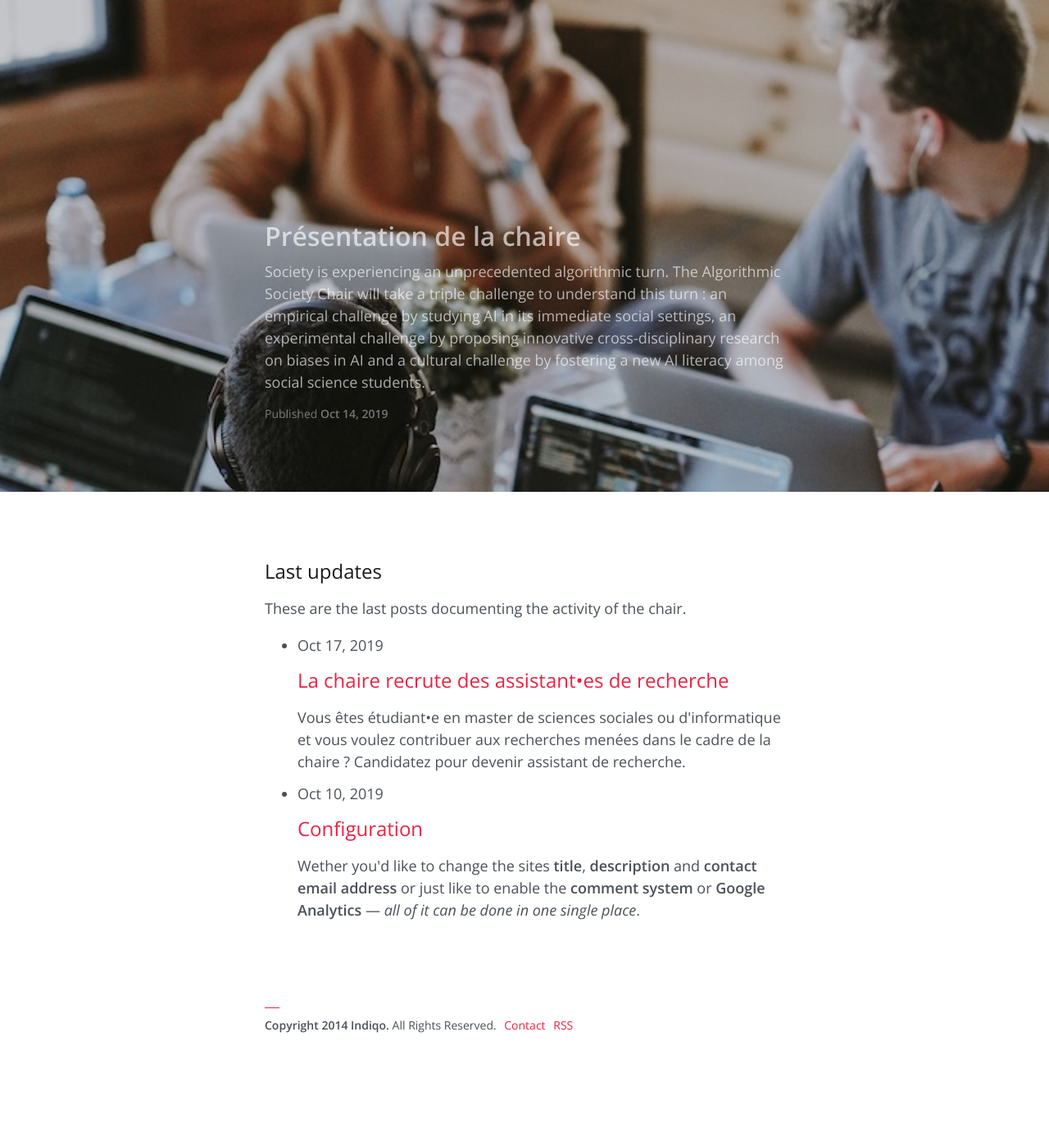
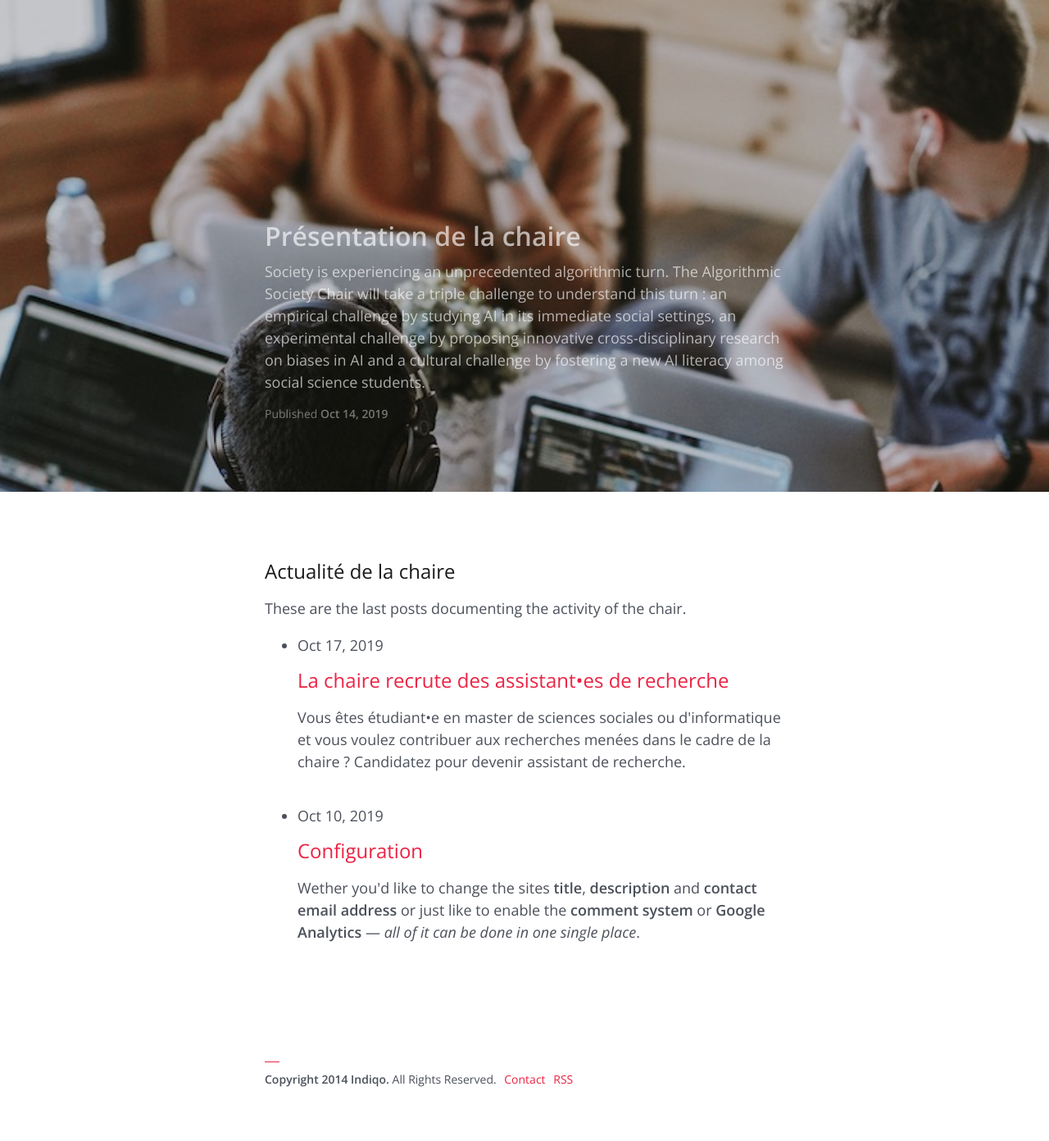
Before and after one commit to gillesbastin/algorithmicsociety, a Jekyll site: the page built from index.md, in a window 1280 px wide. Shown: the whole page at 82% size. Built offline with Jekyll 4.4.1, drawn with Linux system fonts in a browser that asks for light colours; before the commit the page ends 1326 px from its top, so only the background shows below that.

Commit message:
Update index.md

```diff
--- a/index.md
+++ b/index.md
@@ -12,7 +12,7 @@ gradient:   2
 
 ---
 
-<h2>Last updates</h2>
+<h2>Actualité de la chaire</h2>
 <p>These are the last posts documenting the activity of the chair.</p>
 
 <ul class="post-list">
@@ -29,6 +29,7 @@ gradient:   2
       <p class="post-excerpt">
         {{ post.excerpt }}
       </p>
+      <br>
     </li>
     {% endfor %}
   </ul>
```
